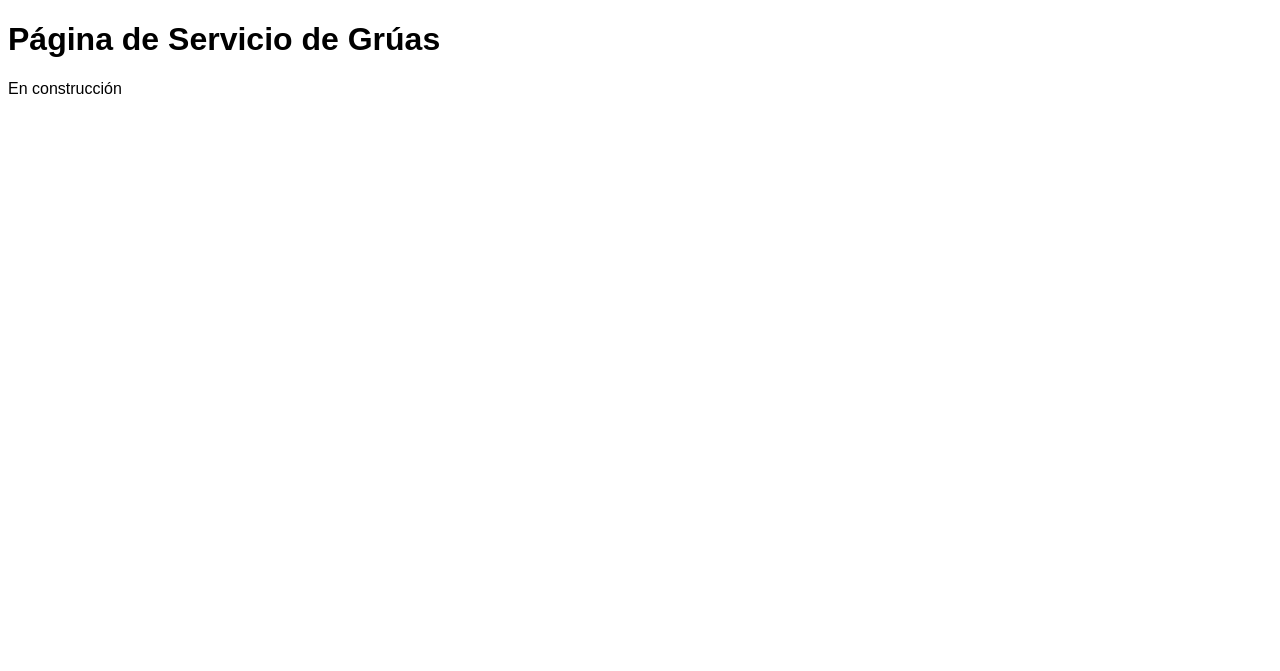
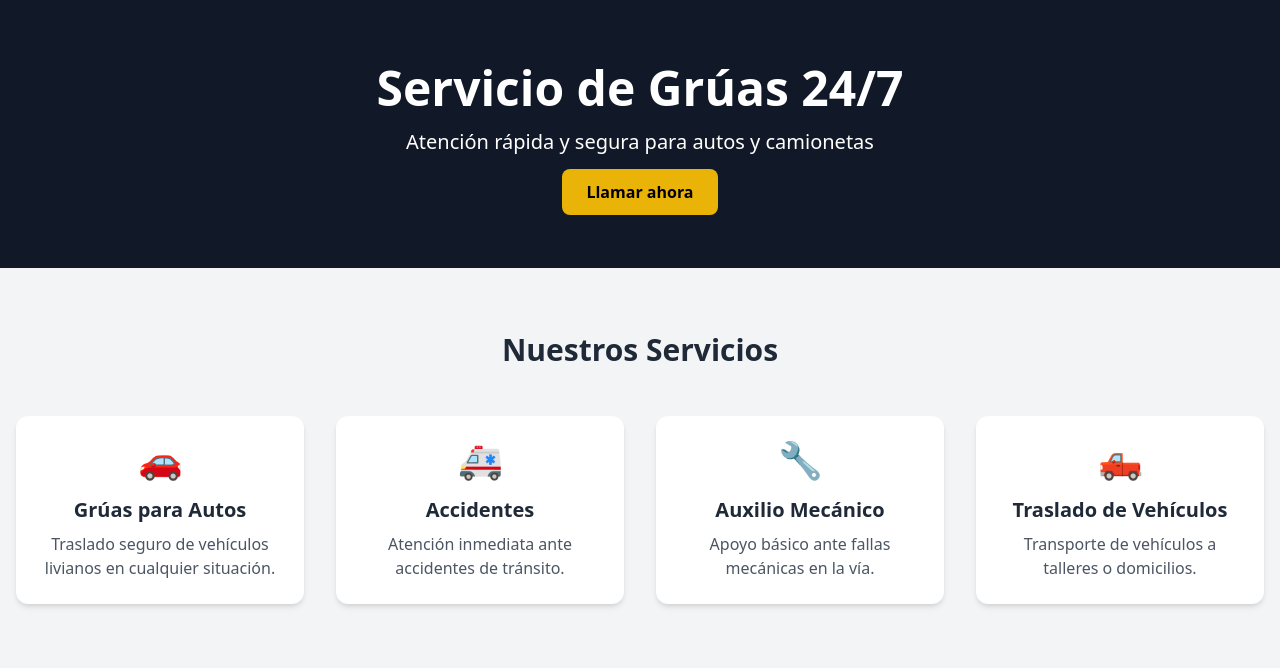
Before and after one commit to TDScorpio/gruas-landing-page, a plain HTML site: page index.html in a window 1280 px wide. Drawn offline with nearby package versions, Linux system fonts and the light colour scheme.

Commit message:
Sección de servicios con tarjetas

```diff
--- a/index.html
+++ b/index.html
@@ -2,14 +2,75 @@
 <html lang="es">
 <head>
     <meta charset="UTF-8">
-    <title>Servicio de Grúas</title>
+    <title>Servicio de Grúas 24/7</title>
     <meta name="viewport" content="width=device-width, initial-scale=1.0">
-    <link rel="stylesheet" href="css/styles.css">
+
+    <!-- Tailwind CSS CDN -->
+    <script src="https://cdn.tailwindcss.com"></script>
+
 </head>
-<body>
+<body class="font-sans text-gray-800">
 
-    <h1>Página de Servicio de Grúas</h1>
-    <p>En construcción</p>
+    <!-- Header / Hero -->
+    <header class="bg-gray-900 text-white">
+        <div class="max-w-7xl mx-auto px-4 py-16 text-center">
+            <h1 class="text-4xl md:text-5xl font-bold mb-4">
+                Servicio de Grúas 24/7
+            </h1>
+            <p class="text-lg md:text-xl mb-6">
+                Atención rápida y segura para autos y camionetas
+            </p>
+            <a href="#" class="bg-yellow-500 hover:bg-yellow-600 text-black font-semibold px-6 py-3 rounded-lg">
+                Llamar ahora
+            </a>
+        </div>
+    </header>
+
+        <!-- Servicios -->
+    <section class="py-16 bg-gray-100">
+        <div class="max-w-7xl mx-auto px-4">
+
+            <h2 class="text-3xl font-bold text-center mb-12">
+                Nuestros Servicios
+            </h2>
+
+            <div class="grid gap-8 sm:grid-cols-2 lg:grid-cols-4">
+
+                <div class="bg-white p-6 rounded-xl shadow-md text-center">
+                    <div class="text-4xl mb-4">🚗</div>
+                    <h3 class="text-xl font-semibold mb-2">Grúas para Autos</h3>
+                    <p class="text-gray-600">
+                        Traslado seguro de vehículos livianos en cualquier situación.
+                    </p>
+                </div>
+
+                <div class="bg-white p-6 rounded-xl shadow-md text-center">
+                    <div class="text-4xl mb-4">🚑</div>
+                    <h3 class="text-xl font-semibold mb-2">Accidentes</h3>
+                    <p class="text-gray-600">
+                        Atención inmediata ante accidentes de tránsito.
+                    </p>
+                </div>
+
+                <div class="bg-white p-6 rounded-xl shadow-md text-center">
+                    <div class="text-4xl mb-4">🔧</div>
+                    <h3 class="text-xl font-semibold mb-2">Auxilio Mecánico</h3>
+                    <p class="text-gray-600">
+                        Apoyo básico ante fallas mecánicas en la vía.
+                    </p>
+                </div>
+
+                <div class="bg-white p-6 rounded-xl shadow-md text-center">
+                    <div class="text-4xl mb-4">🛻</div>
+                    <h3 class="text-xl font-semibold mb-2">Traslado de Vehículos</h3>
+                    <p class="text-gray-600">
+                        Transporte de vehículos a talleres o domicilios.
+                    </p>
+                </div>
+
+            </div>
+        </div>
+    </section>
 
 </body>
 </html>
```
